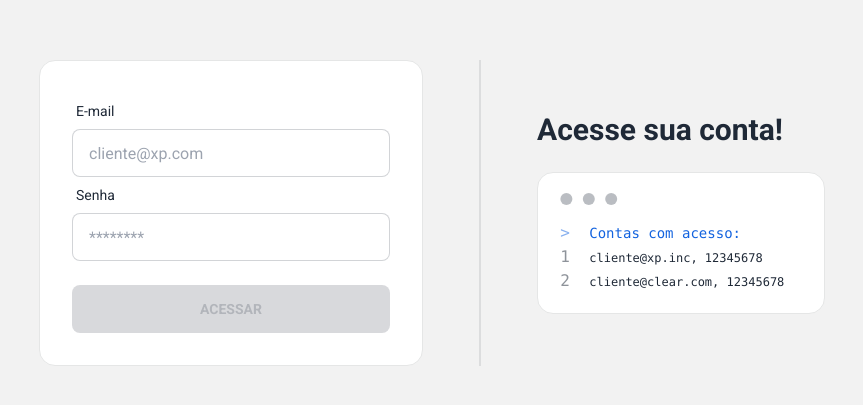
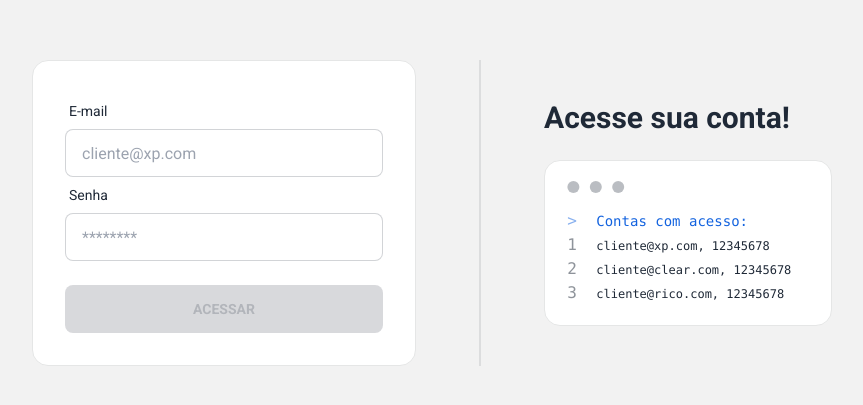
Before and after one commit to rafaelmfranca/xp-technical-challenge, a Next.js app: page / in a window 1280 px wide. Shown: the part 187-592 px from the top of the page, without its empty margins (208-1071 px from the left). Built offline with nearby package versions, Linux system fonts and the light colour scheme; no server answers; the database is empty.

Commit message:
style: fix typo

```diff
--- a/src/components/Hero.tsx
+++ b/src/components/Hero.tsx
@@ -3,8 +3,8 @@ import { LoginForm } from '@components';
 export default function Hero() {
   return (
     <main className="flex items-center justify-center min-h-screen bg-base-200">
-      <div className="hero max-w-[800px]">
-        <div className="flex-col md:gap-10 hero-content lg:flex-row-reverse">
+      <div className="hero">
+        <div className="flex-col md:gap-10 hero-content lg:flex-row-reverse w-[100vw]">
           <div className="text-center lg:text-left">
             <h1 className="text-3xl font-bold">Acesse sua conta!</h1>
             <div className="max-w-[310px] mt-6 mockup-code bg-base-100 border border-base-300 text-base-content">
@@ -12,10 +12,13 @@ export default function Hero() {
                 <code className="text-sm">Contas com acesso:</code>
               </pre>
               <pre data-prefix="1">
-                <code className="text-xs">cliente@xp.inc, 12345678 </code>
+                <code className="text-xs">cliente@xp.com, 12345678 </code>
               </pre>
               <pre data-prefix="2">
                 <code className="text-xs">cliente@clear.com, 12345678 </code>
+              </pre>
+              <pre data-prefix="3">
+                <code className="text-xs">cliente@rico.com, 12345678 </code>
               </pre>
             </div>
           </div>
```
